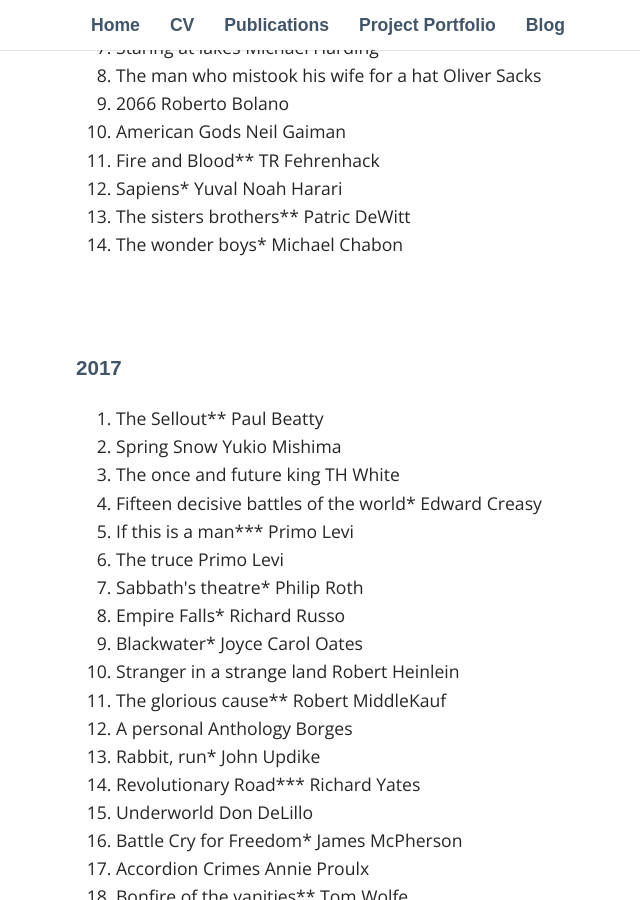
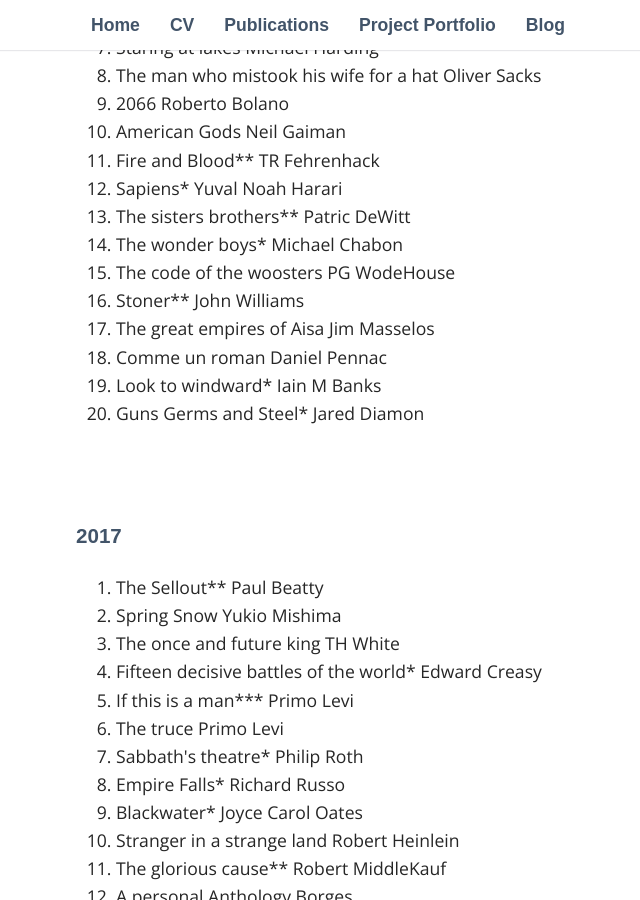
Before and after one commit to philip-long/philip-long.github.io, a Jekyll site: the page built from _posts/2018-12-29-Books.md, in a window 1280 px wide and 900 px high, scrolled down 1231 px. Shown: the whole window, without its empty margins (164-804 px from the left). Built offline with Jekyll 4.4.1, drawn with Linux system fonts in a browser that asks for light colours; nearby versions of some CDN libraries; some web fonts are replaced; library files that are not in the unit come from our copies.

Commit message:
Update 2018-12-29-Books.md

```diff
--- a/_posts/2018-12-29-Books.md
+++ b/_posts/2018-12-29-Books.md
@@ -57,6 +57,12 @@ category: [ Books]
 <li> Sapiens*  Yuval Noah Harari </li>
 <li> The sisters brothers**  Patric DeWitt </li>
 <li> The wonder boys*  Michael Chabon</li>
+<li> The code of the woosters  PG WodeHouse </li>
+<li> Stoner**  John Williams </li>
+<li> The great empires of Aisa  Jim Masselos</li>
+<li> Comme un roman  Daniel Pennac</li>
+<li> Look to windward*  Iain M Banks</li>
+<li> Guns Germs and Steel*  Jared Diamon</li>
 </ol>
 
 
```
